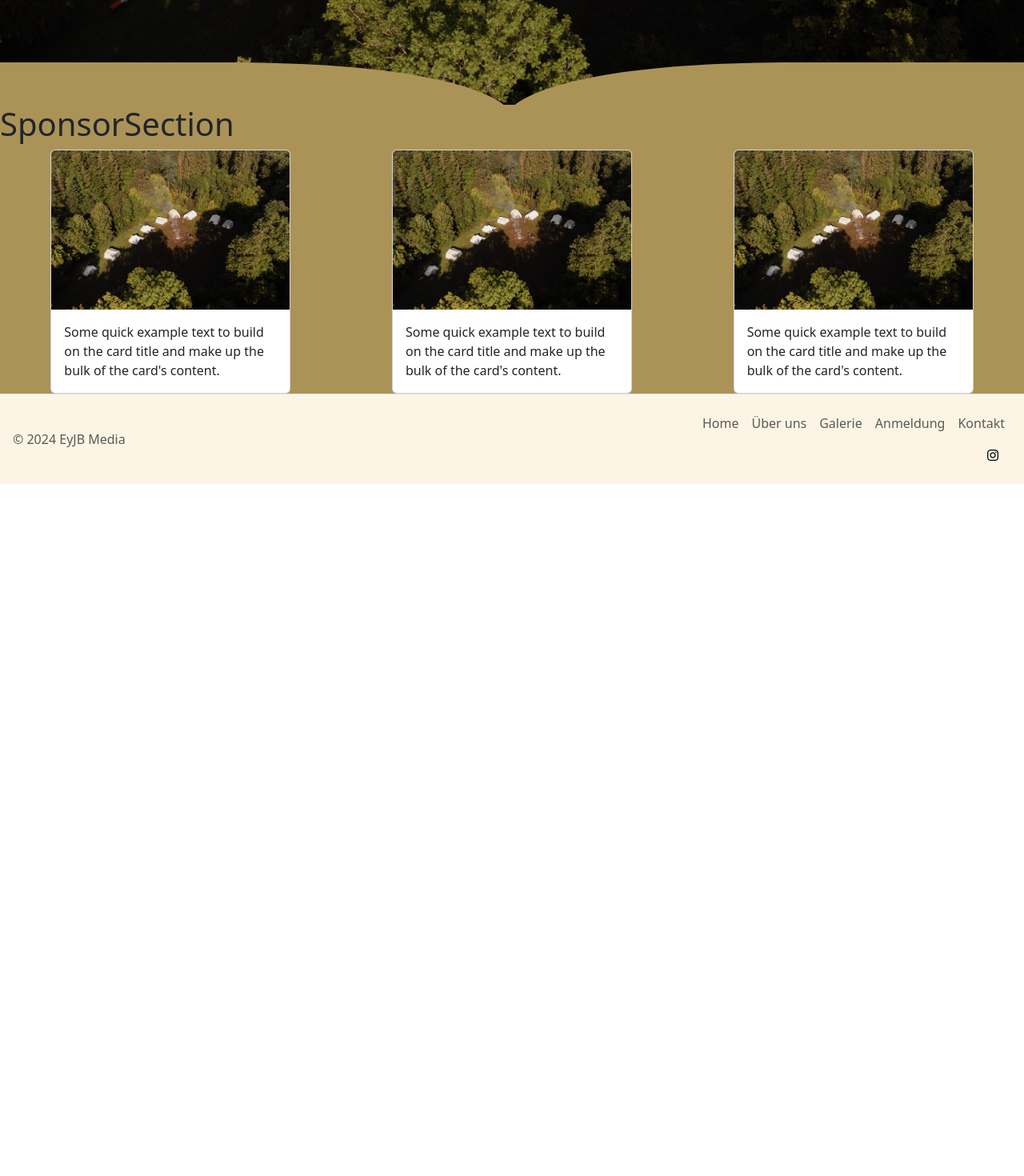
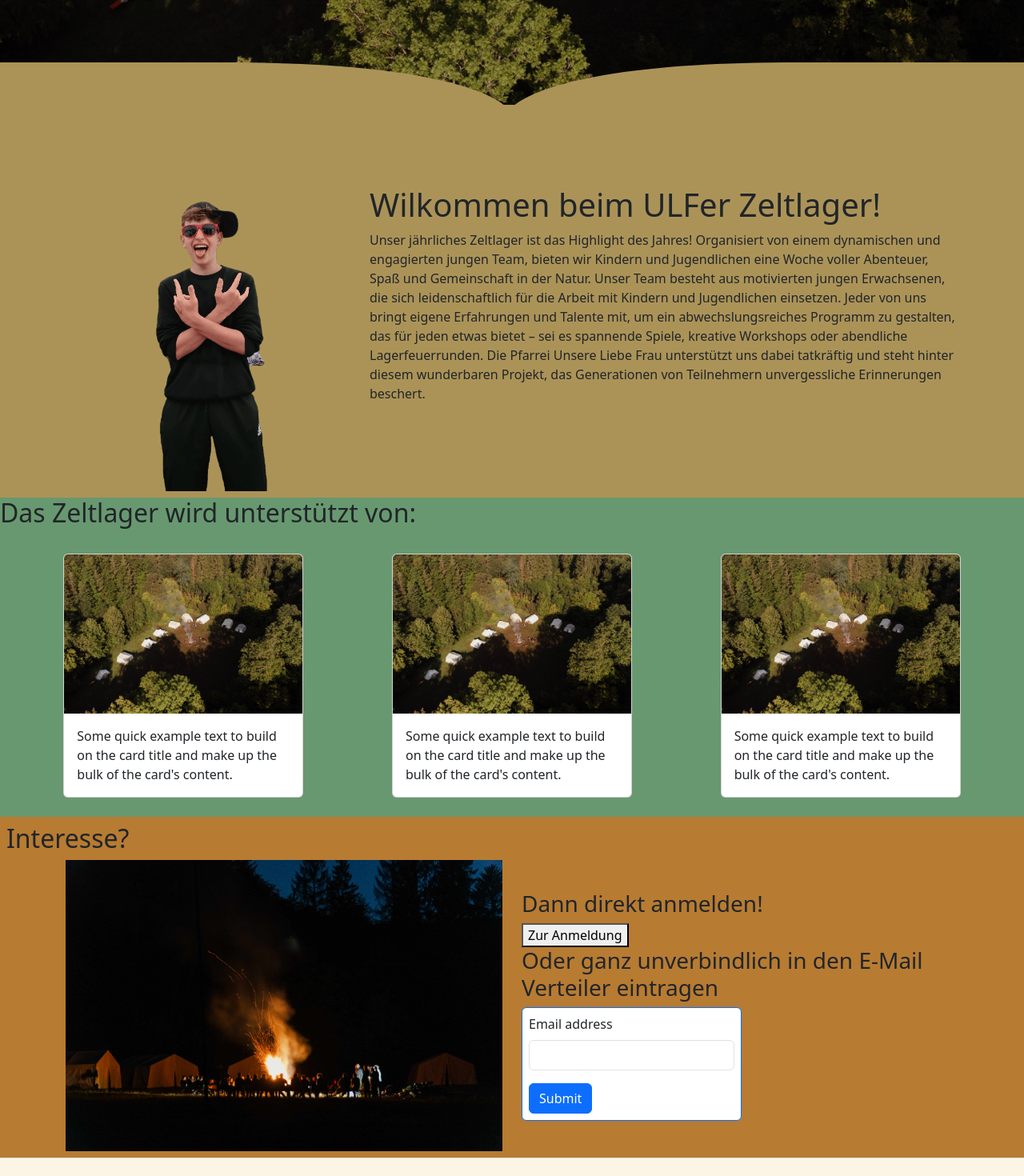
Before and after one commit to JohannesBreitenbach/Zeltlagerwebsite_2.0, a React (Vite) app in the folder Project/zeltlager-app/: page / in a window 1280 px wide. Shown: the part 660-2130 px from the top of the page at 80% size. Before the commit the page ends 1265 px from the top, so only its background shows below. Built offline with nearby package versions, Linux system fonts and the light colour scheme.

Commit message:
expanded homepage and added about page

```diff
--- a/Project/zeltlager-app/src/App.tsx
+++ b/Project/zeltlager-app/src/App.tsx
@@ -8,6 +8,7 @@ import { useState } from "react";
 import Footer from "./components/footer/Footer";
 import GalleryPage from "./components/gallery_page/GalleryPage";
 import HomePage from "./components/homepage/HomePage";
+import AboutPage from "./components/about_page/AboutPage";
 
 function App() {
   const [activePage, setActivePage] = useState(PAGE_KEYS.HOME);
@@ -15,9 +16,12 @@ function App() {
   return (
     <div>
       <Navbar activePage={activePage} setActivePage={setActivePage} />
-      {activePage === PAGE_KEYS.HOME && <HomePage />}
+      {activePage === PAGE_KEYS.HOME && (
+        <HomePage setActivePage={setActivePage} />
+      )}
       {activePage === PAGE_KEYS.CONTACT && <ContactForm />}
       {activePage === PAGE_KEYS.GALLERY && <GalleryPage />}
+      {activePage === PAGE_KEYS.ABOUT && <AboutPage />}
       <Footer activePage={activePage} setActivePage={setActivePage} />
     </div>
   );
--- /dev/null
+++ b/Project/zeltlager-app/src/components/about_page/AboutPage.tsx
@@ -0,0 +1,14 @@
+import "./about.scss";
+
+function AboutPage() {
+  return (
+    <>
+      <div id="about-page">
+        <h1>Unser Team:</h1>
+        <img src="src/assets/img/Team.jpg" className="w-50"></img>
+      </div>
+    </>
+  );
+}
+
+export default AboutPage;
--- /dev/null
+++ b/Project/zeltlager-app/src/components/about_page/about.scss
@@ -0,0 +1,2 @@
+#about-page {
+}
--- a/Project/zeltlager-app/src/components/homepage/HomePage.tsx
+++ b/Project/zeltlager-app/src/components/homepage/HomePage.tsx
@@ -1,13 +1,21 @@
 import HeroCarousel from "./HeroCarousel";
 import HeroImageSection from "./imagesection/HeroImageSection";
+import InfoSection from "./info_section/InfoSection";
+import MailListSection from "./mail_list_section/MailListSection";
 import SponsorSection from "./sponsorsection/SponsorSection";
 
-function HomePage() {
+interface HomePageProps {
+  setActivePage: (activePage: string) => void;
+}
+
+function HomePage({ setActivePage }: HomePageProps) {
   return (
     <>
       <HeroImageSection />
+      <InfoSection />
       {/*<HeroCarousel />*/}
       <SponsorSection />
+      <MailListSection />
     </>
   );
 }
--- /dev/null
+++ b/Project/zeltlager-app/src/components/homepage/info_section/InfoSection.tsx
@@ -0,0 +1,43 @@
+import "./infosection.scss";
+
+function InfoSection() {
+  return (
+    <>
+      <div id="info-section" className="p-2">
+        <div className="container">
+          <div className="row">
+            <div id="imageContainer" className="col-4">
+              <img
+                src="src\assets\img\Carlo_without_background.png"
+                className="w-100"
+              />
+            </div>
+            <div
+              id="contentContainer"
+              className="col-8 d-flex align-items-start justify-content-center flex-column"
+            >
+              <h1>Wilkommen beim ULFer Zeltlager!</h1>
+              <p>
+                Unser jährliches Zeltlager ist das Highlight des Jahres!
+                Organisiert von einem dynamischen und engagierten jungen Team,
+                bieten wir Kindern und Jugendlichen eine Woche voller Abenteuer,
+                Spaß und Gemeinschaft in der Natur. Unser Team besteht aus
+                motivierten jungen Erwachsenen, die sich leidenschaftlich für
+                die Arbeit mit Kindern und Jugendlichen einsetzen. Jeder von uns
+                bringt eigene Erfahrungen und Talente mit, um ein
+                abwechslungsreiches Programm zu gestalten, das für jeden etwas
+                bietet – sei es spannende Spiele, kreative Workshops oder
+                abendliche Lagerfeuerrunden. Die Pfarrei Unsere Liebe Frau
+                unterstützt uns dabei tatkräftig und steht hinter diesem
+                wunderbaren Projekt, das Generationen von Teilnehmern
+                unvergessliche Erinnerungen beschert.
+              </p>
+            </div>
+          </div>
+        </div>
+      </div>
+    </>
+  );
+}
+
+export default InfoSection;
--- /dev/null
+++ b/Project/zeltlager-app/src/components/homepage/info_section/infosection.scss
@@ -0,0 +1,3 @@
+#info-section {
+  background-color: #ab9358;
+}
--- /dev/null
+++ b/Project/zeltlager-app/src/components/homepage/mail_list_section/MailListSection.tsx
@@ -0,0 +1,46 @@
+import "./maillistsection.scss";
+
+function MailListSection() {
+  return (
+    <>
+      <div id="mail-list-section" className="p-2">
+        <h2>Interesse?</h2>
+        <div className="container">
+          <div className="row">
+            <div id="imageContainer" className="col-6">
+              <img src="/src/assets/img/Lagerfeuer.jpeg" className="w-100" />
+            </div>
+            <div
+              id="contentContainer"
+              className="col-6 d-flex align-items-start justify-content-center flex-column"
+            >
+              <h3>Dann direkt anmelden!</h3>
+              <button className="button button-primary">Zur Anmeldung</button>
+              <h3>Oder ganz unverbindlich in den E-Mail Verteiler eintragen</h3>
+              <div className="card border border-primary p-2">
+                <form>
+                  <div className="mb-3">
+                    <label htmlFor="exampleInputEmail1" className="form-label">
+                      Email address
+                    </label>
+                    <input
+                      type="email"
+                      className="form-control"
+                      id="exampleInputEmail1"
+                      aria-describedby="emailHelp"
+                    />
+                  </div>
+                  <button type="submit" className="btn btn-primary">
+                    Submit
+                  </button>
+                </form>
+              </div>
+            </div>
+          </div>
+        </div>
+      </div>
+    </>
+  );
+}
+
+export default MailListSection;
--- /dev/null
+++ b/Project/zeltlager-app/src/components/homepage/mail_list_section/maillistsection.scss
@@ -0,0 +1,3 @@
+#mail-list-section {
+  background-color: #b77b32;
+}
--- a/Project/zeltlager-app/src/components/homepage/sponsorsection/SponsorSection.tsx
+++ b/Project/zeltlager-app/src/components/homepage/sponsorsection/SponsorSection.tsx
@@ -4,8 +4,8 @@ function SponsorSection() {
   return (
     <>
       <div id="sponsor-section">
-        <h1>SponsorSection</h1>
-        <section className="cardContainer d-flex justify-content-around align-items-center">
+        <h2>Das Zeltlager wird unterstützt von:</h2>
+        <section className="cardContainer d-flex justify-content-around align-items-center p-4">
           <div className="card">
             <img
               src="/src/assets/img/Vogelperspektive.jpeg"
--- a/Project/zeltlager-app/src/components/homepage/sponsorsection/sponsorsection.scss
+++ b/Project/zeltlager-app/src/components/homepage/sponsorsection/sponsorsection.scss
@@ -1,5 +1,5 @@
 #sponsor-section {
-  background-color: #ab9358;
+  background-color: #689870;
   .card {
     width: 300px;
     .img {
```
Also changed, not shown: Project/zeltlager-app/src/assets/img/Carlo_without_background.png (added), Project/zeltlager-app/src/assets/img/Team.jpg (added).
